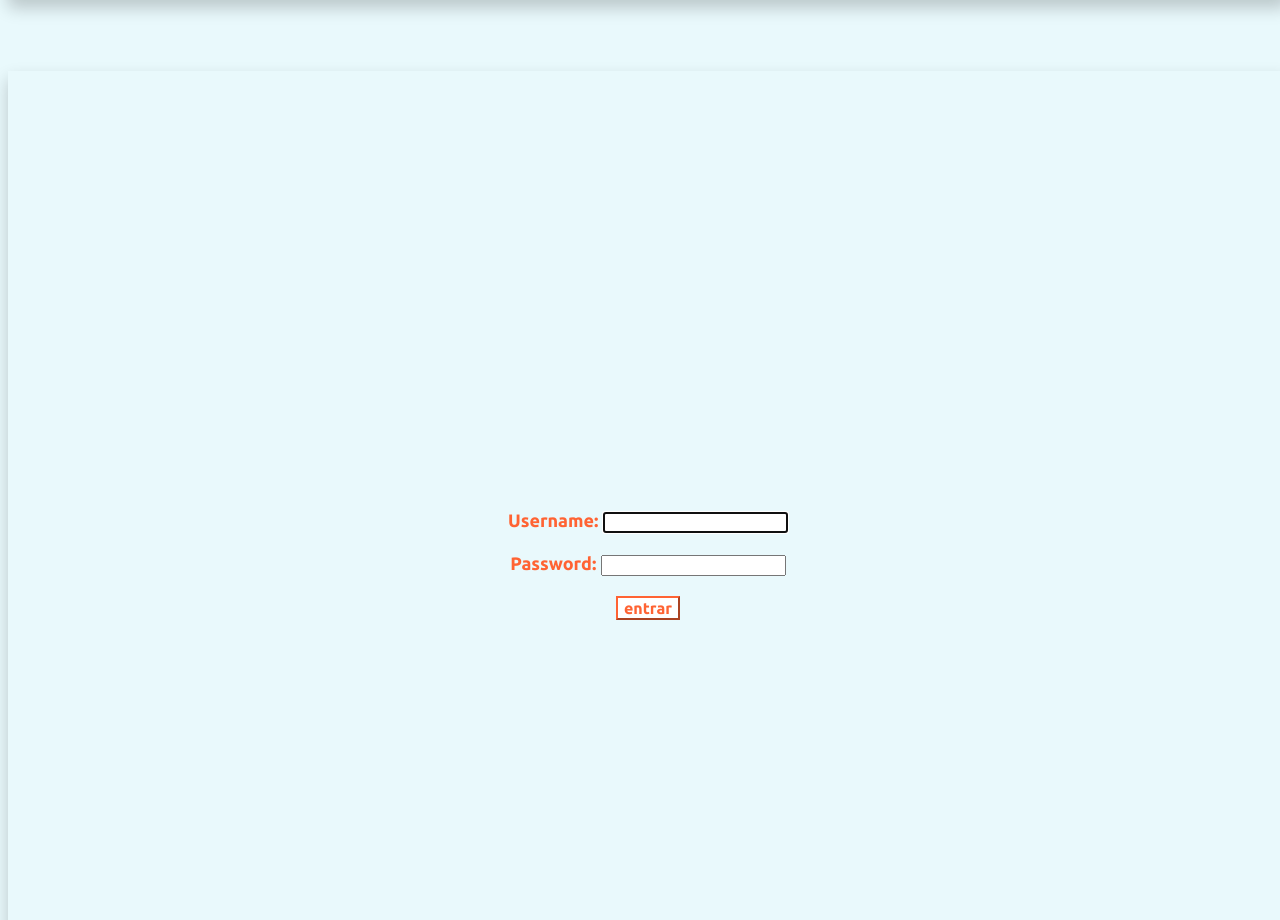
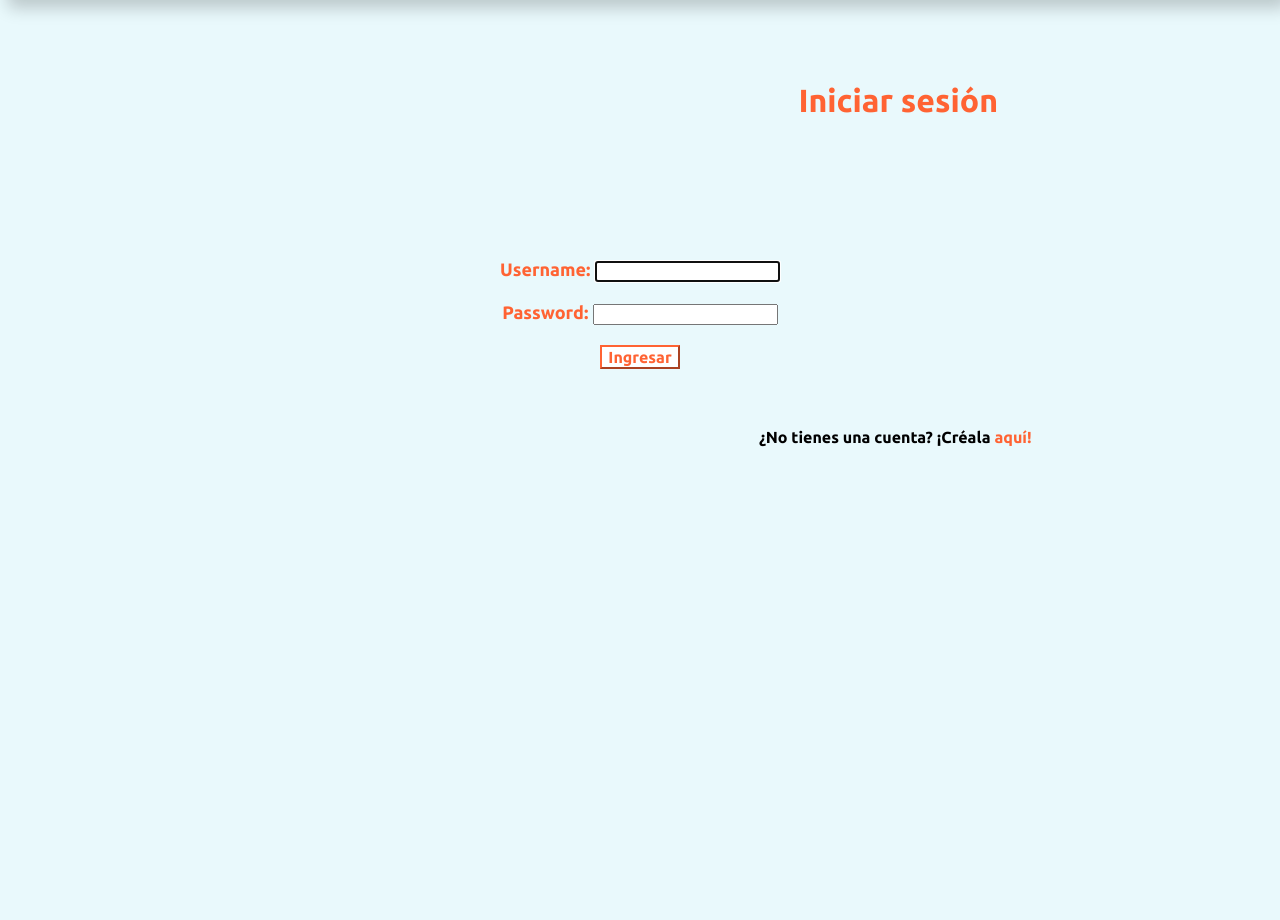
Before and after one commit to vnable/ONGLA, a Django app: page /Logindjango in a window 1280 px wide. Shown: the part 68-988 px from the top of the page. Run offline with Django 5.2, Linux system fonts and the light colour scheme.

Commit message:
estilicé un par de botones y el form del login

```diff
--- a/Django_facilito/djangoapp_facil/static/estilo.css
+++ b/Django_facilito/djangoapp_facil/static/estilo.css
@@ -68,12 +68,6 @@ html body {
     flex-direction: column;
     justify-content: center;
     align-items: center;
-    margin-top: 15vh;
-    box-shadow: 0px 8px 16px 0px rgba(0,0,0,0.2);
-    position: fixed;
-    width: 100%;
-    height: 100%;
-    margin-top: 2vh;
     font-size: large;
   }
 
--- a/Django_facilito/djangoapp_facil/templates/Logindjango.html
+++ b/Django_facilito/djangoapp_facil/templates/Logindjango.html
@@ -12,21 +12,19 @@
     <link href="https://fonts.googleapis.com/css2?family=Kanit:ital,wght@0,100;0,200;0,300;0,400;0,500;0,600;0,700;0,800;0,900;1,100;1,200;1,300;1,400;1,500;1,600;1,700;1,800;1,900&family=Ubuntu:ital,wght@0,300;0,400;0,500;0,700;1,300;1,400;1,500;1,700&display=swap" rel="stylesheet">
     <link rel="icon" type="image/x-icon" href="/Django_facilito/djangoapp_facil/static/img/logo_robot_v2.ico">
 </head>
-<style>
-    iframe{
-        height: 97vh;
-        width: 98.8vw;
-    }
-</style>
 <body>
     {% include 'header.html' %}
 
     {% block 'contenido' %}
-        <h1>Iniciar sesion</h1>
-        <form action="" method="post" class="form-login">
+        <h1 style="font-family: Ubuntu; color: #ff6333; margin-top: 150px; margin-left: 80vh;">Iniciar sesión</h1>
+        <form action="" method="post" class="form-login" style="margin-top: 120px">
+            <b></b>
             {% csrf_token %}
             {{ form }}
-            <button type="submit" class="CartButtons">entrar</button>
+            <button type="submit" class="CartButtons">Ingresar</button>
         </form>
+        <div style="font-weight: bold; margin-left: 76vh; font-family: Ubuntu;">
+            ¿No tienes una cuenta? ¡Créala <a href="{% url 'login' %}">aquí!</a>
+        </div>
     {% endblock %}
 </body>
--- a/Django_facilito/djangoapp_facil/templates/login.html
+++ b/Django_facilito/djangoapp_facil/templates/login.html
@@ -61,7 +61,7 @@
             </form>
             <script src="codigosjs/code.js"></script>
         <div>
-            ¿Ya tienes una cuenta? ¡Inicia sesión <a href="{% url 'login2' %}">aquí!</a>
+            ¿Ya tienes una cuenta? ¡Inicia sesión <a href="{% url 'Logindjango' %}">aquí!</a>
         </div>
     </nav>
     <div class="principal">
```
